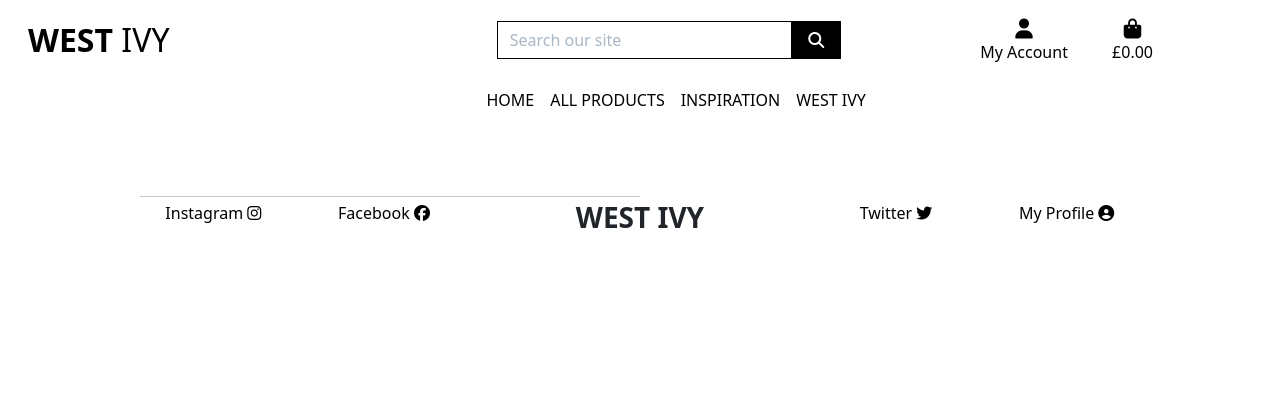
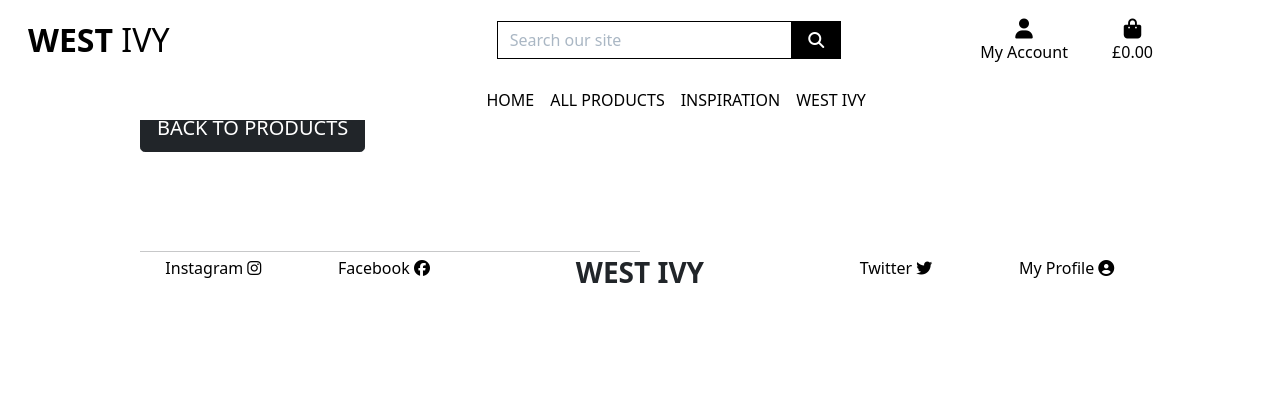
Before and after one commit to carolinecole25/MS4_CC_west_ivy, a Django app: template templates/404.html in a window 1280 px wide. Shown: the top 420 px of the page. Run offline with Django 3.2, Linux system fonts and the light colour scheme; the template is opened without the code that fills it, so the values that code supplies are empty; some libraries are stand-ins or nearby versions.

Commit message:
404 and 500 page layout updated

```diff
--- a/templates/404.html
+++ b/templates/404.html
@@ -1,19 +1,14 @@
 {% extends "base.html" %}
 {% load static %}
 
-{% block title %}404 Not found{% endblock %}
+{% block extra_title %}404 Error{% endblock %}
 
 {% block content %}
-    <div class="flex-wrapper">
-        <div class="container">
-            <div class="h1-header center-align">
-                <h1><i class="fas fa-frown"></i></h1>
-                <h3>404 Not found error page</h3>
-            </div>
-            <section>
-                <h5 class="center-align">An error has occurred</h5>
-            </section>
+    <div class="container custom-error-padding">
+        <p>Sorry, the page you're looking for does not exist!</p>
+        <div class="pb-4 pt-2"><a href="{% url 'products' %}" class="btn btn-lg btn-dark text-uppercase hvr-skew-backward">
+            <h1><i class="fas fa-frown"></i></h1>
+            <i class="las la-angle-left"></i>Back to products</a>
         </div>
     </div>
-
 {% endblock %}
```
Also changed, not shown: templates/500.html (+6 -11 lines).
